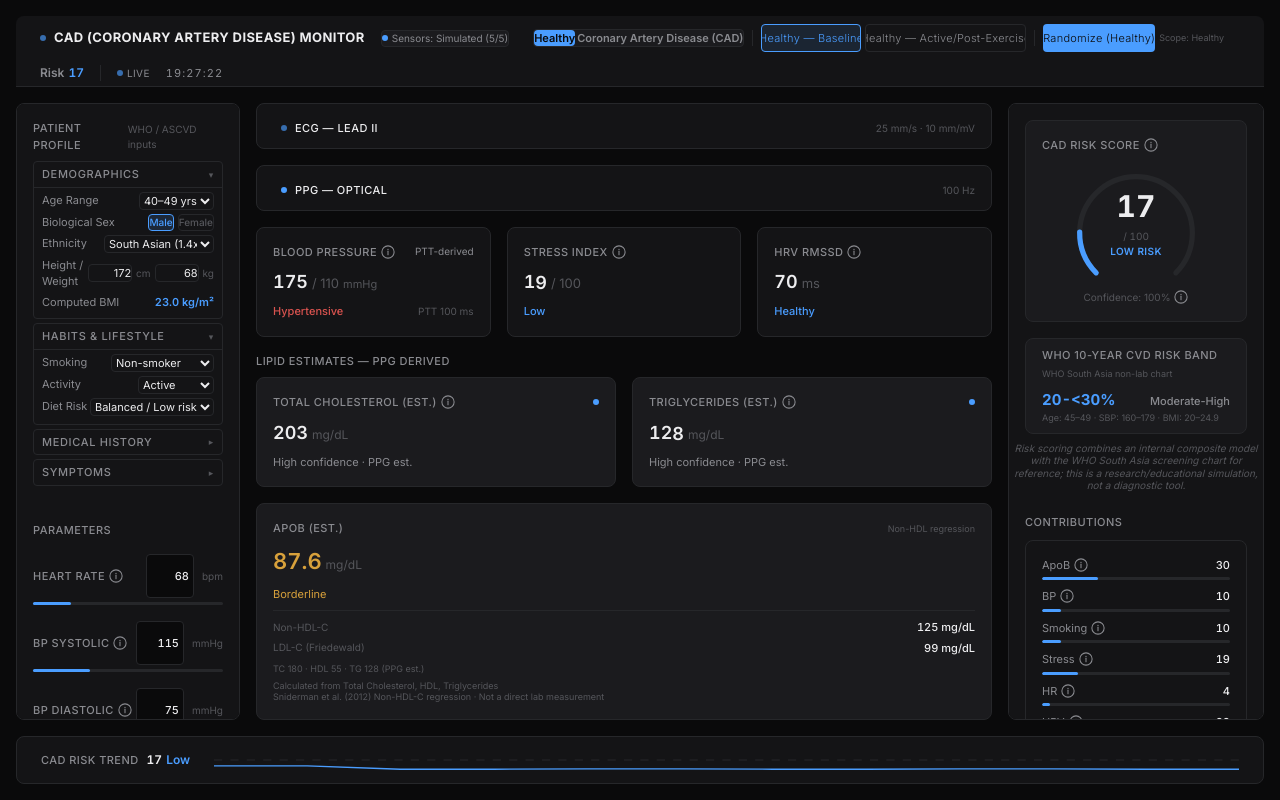
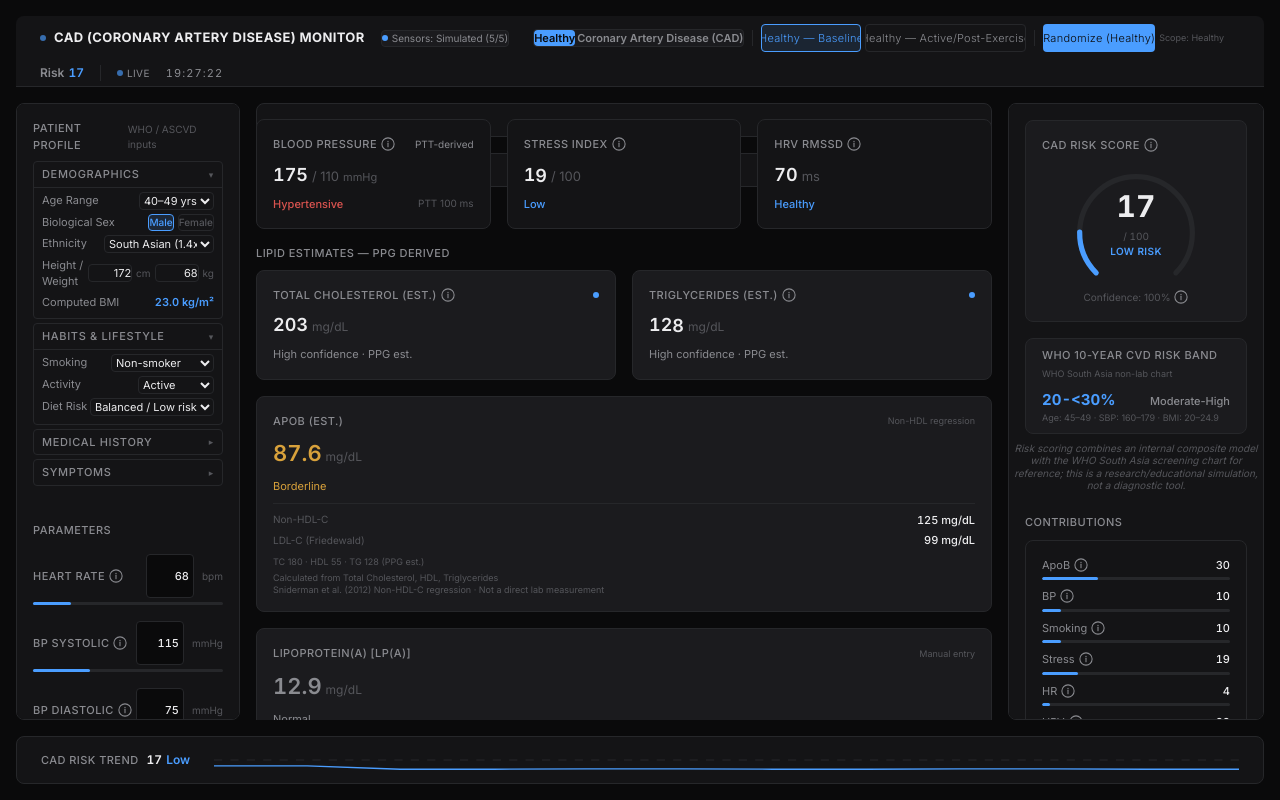
Before and after one commit to anirudh0405/codes, a React (Vite) app in the folder cad-risk-simulator/: page / in a window 1280 px wide. Built offline with nearby package versions, Linux system fonts and the light colour scheme.

Commit message:
lip parameter

```diff
--- a/cad-risk-simulator/src/App.tsx
+++ b/cad-risk-simulator/src/App.tsx
@@ -17,6 +17,7 @@
 import AnimatedButton from '@/components/ui/AnimatedButton';
 import { AnimatedNumber, AnimatedScore } from '@/components/ui/AnimatedNumber';
 import { ApoBCard } from '@/components/Dashboard/ApoBCard';
+import { LpaCard } from '@/components/Dashboard/LpaCard';
 import { PatientProfilePanel } from '@/components/Dashboard/PatientProfilePanel';
 
 // ─── Helpers ─────────────────────────────────────────────────────────────────
@@ -1228,6 +1229,11 @@
               <div className="md:col-span-2">
                 <ApoBCard />
               </div>
+
+              {/* Lp(a) — full-width below ApoB; direct manual entry (not derived) */}
+              <div className="md:col-span-2">
+                <LpaCard />
+              </div>
             </div>
           </div>
         </div>
--- a/cad-risk-simulator/src/components/ControlPanel/ControlPanel.tsx
+++ b/cad-risk-simulator/src/components/ControlPanel/ControlPanel.tsx
@@ -8,7 +8,7 @@
 import { useShallow } from 'zustand/react/shallow';
 import { PATIENT_PROFILES } from '../../store/profiles';
 import { MockParams } from '../../hal/MockSensorSources';
-import { LAB_CLAMPS } from '../../features/apoBCalculation';
+import { LAB_CLAMPS, LP_A_CLAMP } from '../../features/apoBCalculation';
 
 // Physiological ranges for each parameter
 const PARAM_CONFIGS: {
@@ -114,12 +114,13 @@
 // ─── Lab Report Section ──────────────────────────────────────────────────────
 
 interface LabFieldConfig {
-  key: 'totalCholesterol' | 'hdl' | 'triglycerides';
+  key: 'totalCholesterol' | 'hdl' | 'triglycerides' | 'lpa';
   label: string;
   unit: string;
   min: number;
   max: number;
   step: number;
+  note?: string; // optional explanatory note rendered below the slider row
 }
 
 const LAB_FIELD_CONFIGS: LabFieldConfig[] = [
@@ -146,6 +147,15 @@
     min: LAB_CLAMPS.triglycerides.min,
     max: LAB_CLAMPS.triglycerides.max,
     step: 1,
+  },
+  {
+    key: 'lpa',
+    label: 'Lipoprotein(a) [Lp(a)]',
+    unit: 'mg/dL',
+    min: LP_A_CLAMP.min,
+    max: LP_A_CLAMP.max,
+    step: 1,
+    note: 'Manual entry — cannot be derived from other lipid values',
   },
 ];
 
@@ -250,7 +260,12 @@
 
   const handleChange = useCallback(
     (key: LabFieldConfig['key'], val: number, isManual: boolean) => {
-      setLabInputs({ [key]: val }, key === 'triglycerides' ? isManual : false);
+      // triglycerides: honour the isManual flag to control PPG auto-sync lock
+      // lpa: always treated as manual (no auto-sync source exists for Lp(a))
+      const manualTrig =
+        key === 'triglycerides' ? isManual :
+        key === 'lpa'           ? false    : false;
+      setLabInputs({ [key]: val }, manualTrig);
     },
     [setLabInputs]
   );
@@ -296,13 +311,27 @@
         </p>
 
         {LAB_FIELD_CONFIGS.map((cfg) => (
+          <React.Fragment key={cfg.key}>
             <LabSliderRow
-            key={cfg.key}
               cfg={cfg}
               value={labInputs[cfg.key]}
               onChange={(v, isManual) => handleChange(cfg.key, v, isManual)}
               isLocked={cfg.key === 'triglycerides' && labInputs.trigsManuallySet}
             />
+            {cfg.note && (
+              <p
+                style={{
+                  fontSize: 9,
+                  color: 'var(--text-tertiary)',
+                  margin: '-8px 0 0',
+                  lineHeight: 1.4,
+                  fontStyle: 'italic',
+                }}
+              >
+                {cfg.note}
+              </p>
+            )}
+          </React.Fragment>
         ))}
 
         {labInputs.trigsManuallySet && (
--- /dev/null
+++ b/cad-risk-simulator/src/components/Dashboard/LpaCard.tsx
@@ -0,0 +1,119 @@
+/**
+ * Lp(a) Card — Dashboard Readout
+ * ================================
+ * Displays the manually-entered Lipoprotein(a) [Lp(a)] value from the Lab
+ * Report section. Unlike the ApoB card (which is derived via regression) or
+ * the PPG lipid cards (which are optically estimated), Lp(a) here is a direct
+ * manual user entry — so this card is deliberately labelled "Manual entry"
+ * rather than "est." to make that distinction unambiguous to the reader.
+ *
+ * Risk thresholds (AHA/ACC 2018; ESC/EAS 2019 consensus):
+ *   ≥ 50 mg/dL  — Elevated  (independent cardiovascular risk factor)
+ *   30–49 mg/dL — Borderline
+ *   < 30 mg/dL  — Normal
+ *
+ * Reference: Ashavaid TF, Kondkar AA, Todur SP, Dherai AJ, Morey J, Raghavan R.
+ *   "Lipid, lipoprotein, apolipoprotein and lipoprotein(a) levels: reference
+ *   intervals in a healthy Indian population."
+ *   J Atheroscler Thromb. 2005;12(5):251-259.
+ *
+ * Styling: panel-card-alt — identical surface to ApoBCard. No new design tokens.
+ */
+
+import React from 'react';
+import { useSimStore } from '../../store/simStore';
+import { useShallow } from 'zustand/react/shallow';
+
+export function LpaCard() {
+  const lpa = useSimStore(useShallow((s) => s.labInputs.lpa));
+
+  // AHA/ACC 2018; ESC/EAS 2019 Lp(a) risk thresholds
+  const lpaColor =
+    lpa >= 50
+      ? 'var(--alert-red)'
+      : lpa >= 30
+      ? 'var(--alert-amber)'
+      : 'var(--text-secondary)';
+
+  const lpaLabel =
+    lpa >= 50 ? '⚠ Elevated' : lpa >= 30 ? 'Borderline' : 'Normal';
+
+  return (
+    <div id="readout-lpa" className="panel-card-alt flex flex-col justify-between" style={{ padding: 'var(--space-md)' }}>
+      {/* Header row */}
+      <div className="flex items-center justify-between">
+        <span className="eyebrow-label">Lipoprotein(a) [Lp(a)]</span>
+        <span
+          style={{
+            fontSize: 9,
+            color: 'var(--text-tertiary)',
+            fontWeight: 400,
+            textTransform: 'none',
+            letterSpacing: 0,
+          }}
+        >
+          Manual entry
+        </span>
+      </div>
+
+      {/* Primary value */}
+      <div
+        className="flex items-baseline"
+        style={{ gap: 'var(--space-xs)', margin: 'var(--space-sm) 0' }}
+      >
+        <span
+          className="text-[22px] font-semibold tabular-nums"
+          style={{ color: lpaColor }}
+        >
+          {lpa.toFixed(1)}
+        </span>
+        <span className="text-[12px]" style={{ color: 'var(--text-tertiary)' }}>
+          mg/dL
+        </span>
+      </div>
+
+      {/* Risk sub-label */}
+      <span className="text-[11px]" style={{ color: lpaColor }}>
+        {lpaLabel}
+      </span>
+
+      {/* Divider */}
+      <div
+        style={{
+          borderTop: '1px solid var(--border)',
+          margin: 'var(--space-sm) 0',
+        }}
+      />
+
+      {/* Threshold context */}
+      <div className="flex flex-col" style={{ gap: 4 }}>
+        <div className="flex items-center justify-between">
+          <span className="text-[10px]" style={{ color: 'var(--text-tertiary)' }}>
+            Elevated threshold
+          </span>
+          <span className="text-[11px] font-medium tabular-nums" style={{ color: 'var(--text-primary)' }}>
+            ≥ 50 mg/dL
+          </span>
+        </div>
+        <div className="flex items-center justify-between">
+          <span className="text-[10px]" style={{ color: 'var(--text-tertiary)' }}>
+            Borderline
+          </span>
+          <span className="text-[11px] font-medium tabular-nums" style={{ color: 'var(--text-primary)' }}>
+            30 – 49 mg/dL
+          </span>
+        </div>
+      </div>
+
+      {/* Reference attribution */}
+      <span
+        className="text-[9px]"
+        style={{ color: 'var(--text-tertiary)', marginTop: 4, lineHeight: 1.3 }}
+      >
+        Reference: 12.9 mg/dL (healthy) · Ashavaid et al., J Atheroscler Thromb 2005
+        <br />
+        AHA/ESC 2019 risk thresholds · Not derived — direct lab value only
+      </span>
+    </div>
+  );
+}
--- a/cad-risk-simulator/src/features/apoBCalculation.ts
+++ b/cad-risk-simulator/src/features/apoBCalculation.ts
@@ -56,6 +56,25 @@
    * each tick. When true, the user's value is frozen until they clear it.
    */
   trigsManuallySet: boolean;
+
+  /**
+   * Lipoprotein(a) [Lp(a)] in mg/dL. Clamped to 0–200.
+   *
+   * ⚠ MANUAL ENTRY ONLY — cannot be derived or estimated from any other lipid
+   * value. Lp(a) is primarily genetically determined and does not correlate
+   * reliably with TC, HDL, LDL, or triglycerides.
+   *
+   * Reference ranges (Indian population):
+   *   Healthy median: 12.9 mg/dL
+   *   Source: Ashavaid TF, Kondkar AA, Todur SP, Dherai AJ, Morey J, Raghavan R.
+   *   "Lipid, lipoprotein, apolipoprotein and lipoprotein(a) levels: reference
+   *   intervals in a healthy Indian population."
+   *   J Atheroscler Thromb. 2005;12(5):251-259.
+   *
+   *   CAD patient reference: 44.5 ± 19.8 mg/dL
+   *   Source: Gadhwal AK et al. (Premature CAD cohort, Indian population).
+   */
+  lpa: number;
 }
 
 /** Calculated ApoB-panel outputs derived from LabInputs. */
@@ -92,6 +111,37 @@
   totalCholesterol: { min: 100, max: 400 },
   hdl:              { min: 20,  max: 100  },
   triglycerides:    { min: 30,  max: 600  },
+} as const;
+
+/**
+ * Lp(a) clamp range: 0–200 mg/dL.
+ * Covers the healthy median (~12.9 mg/dL) through markedly elevated levels
+ * seen in high-risk CAD patients (> 50 mg/dL by AHA/ESC 2019 threshold).
+ */
+export const LP_A_CLAMP = { min: 0, max: 200 } as const;
+
+/**
+ * Lipoprotein(a) [Lp(a)] Indian-population reference constants.
+ *
+ * Healthy reference:
+ *   Ashavaid TF, Kondkar AA, Todur SP, Dherai AJ, Morey J, Raghavan R.
+ *   "Lipid, lipoprotein, apolipoprotein and lipoprotein(a) levels: reference
+ *   intervals in a healthy Indian population."
+ *   J Atheroscler Thromb. 2005;12(5):251-259.
+ *
+ * CAD patient reference:
+ *   Gadhwal AK et al. Premature CAD cohort, Indian population.
+ *   Mean 44.5 ± 19.8 mg/dL.
+ */
+export const LP_A_REFERENCE = {
+  /** Median Lp(a) in a healthy Indian population (Ashavaid et al. 2005). */
+  HEALTHY_MEDIAN_MG_DL: 12.9,
+
+  /** Mean Lp(a) in Indian premature CAD patients (Gadhwal et al.). */
+  CAD_MEAN_MG_DL: 44.5,
+
+  /** Standard deviation of Lp(a) in Indian premature CAD patients. */
+  CAD_SD_MG_DL: 19.8,
 } as const;
 
 /** Friedewald equation is invalid above this TG threshold. */
@@ -177,4 +227,6 @@
   hdl:              55,
   triglycerides:    110,
   trigsManuallySet: false,
+  // Healthy Indian-population median (Ashavaid et al. 2005)
+  lpa:              12.9,
 };
--- a/cad-risk-simulator/src/riskEngine/index.ts
+++ b/cad-risk-simulator/src/riskEngine/index.ts
@@ -73,6 +73,14 @@
 
   /** WHO 2019 non-laboratory-based 10-year CVD Risk Band for South Asia. */
   whoRiskBand: WHORiskBandResult;
+
+  /**
+   * Lipoprotein(a) [Lp(a)] in mg/dL — passed through from the lab input for
+   * downstream consumers (e.g. future scoring pass, export, analytics).
+   * Not included in the current weighted score; staged here for Phase 2.
+   * Lp(a) is genetically determined and cannot be estimated from sensor data.
+   */
+  lpa?: number;
 }
 
 // ─── Patient Profile Context for Scoring ──────────────────────────────────────
@@ -251,5 +259,7 @@
     lipidUncertainFlag: isLipidLowConfidence,
     lipidConfidence,
     whoRiskBand,
+    // Lp(a) passthrough — not scored yet; available for Phase 2 weighting.
+    lpa: (snapshot as { lpa?: number }).lpa,
   };
 }
--- a/cad-risk-simulator/src/store/simStore.ts
+++ b/cad-risk-simulator/src/store/simStore.ts
@@ -21,6 +21,8 @@
   DEFAULT_LAB_INPUTS,
   calculateApoBPanel,
   LAB_CLAMPS,
+  LP_A_CLAMP,
+  LP_A_REFERENCE,
 } from '../features/apoBCalculation';
 import {
   PatientProfileData,
@@ -198,11 +200,39 @@
   applyProfile: (profileId) => {
     const profile = SCENARIO_PRESETS.find(p => p.id === profileId);
     if (!profile) return;
-    set({
-      params: { ...profile.params },
-      patientProfile: { ...profile.patientProfile },
-      activeProfile: profile,
-      selectedCategory: profile.category,
+
+    // Per-preset Lp(a) defaults (mg/dL), drawn from Indian-population reference ranges.
+    // Healthy: Ashavaid et al. 2005 median (12.9 mg/dL).
+    // CAD: varied within Gadhwal et al. range (44.5 ± 19.8 mg/dL) for inter-preset realism.
+    const lpaByPreset: Record<string, number> = {
+      'healthy-baseline':           LP_A_REFERENCE.HEALTHY_MEDIAN_MG_DL, // 12.9
+      'healthy-post-exercise':      LP_A_REFERENCE.HEALTHY_MEDIAN_MG_DL, // 12.9
+      'cad-borderline-hypertensive': 38,  // mild CAD elevation
+      'cad-high-stress-low-hrv':     47,  // moderate elevation, autonomic risk
+      'cad-cardiac-concern':         58,  // high elevation, multi-factor risk
+      'cad-smoker-sedentary':        42,  // moderate, INTERHEART smoking cohort
+      'cad-diabetic-hypertensive':   51,  // elevated, metabolic syndrome
+      'cad-post-mi-recovery':        45,  // CAD mean, on statin therapy
+    };
+    const lpa = lpaByPreset[profileId] ??
+      (profile.category === 'cad'
+        ? LP_A_REFERENCE.CAD_MEAN_MG_DL
+        : LP_A_REFERENCE.HEALTHY_MEDIAN_MG_DL);
+
+    set((s) => {
+      const newLabInputs: LabInputs = { ...s.labInputs, lpa };
+      return {
+        params: { ...profile.params },
+        patientProfile: { ...profile.patientProfile },
+        activeProfile: profile,
+        selectedCategory: profile.category,
+        labInputs: newLabInputs,
+        apoBPanel: calculateApoBPanel({
+          totalCholesterol: newLabInputs.totalCholesterol,
+          hdl: newLabInputs.hdl,
+          triglycerides: newLabInputs.triglycerides,
+        }),
+      };
     });
   },
 
@@ -254,6 +284,12 @@
         clamped.triglycerides = Math.max(
           LAB_CLAMPS.triglycerides.min,
           Math.min(LAB_CLAMPS.triglycerides.max, inputs.triglycerides)
+        );
+      }
+      if (inputs.lpa !== undefined) {
+        clamped.lpa = Math.max(
+          LP_A_CLAMP.min,
+          Math.min(LP_A_CLAMP.max, inputs.lpa)
         );
       }
 
```
Also changed, not shown: cad-risk-simulator/src/hooks/usePipeline.ts (+5 -2 lines). Lines whose indentation alone changed are shown as unchanged.
